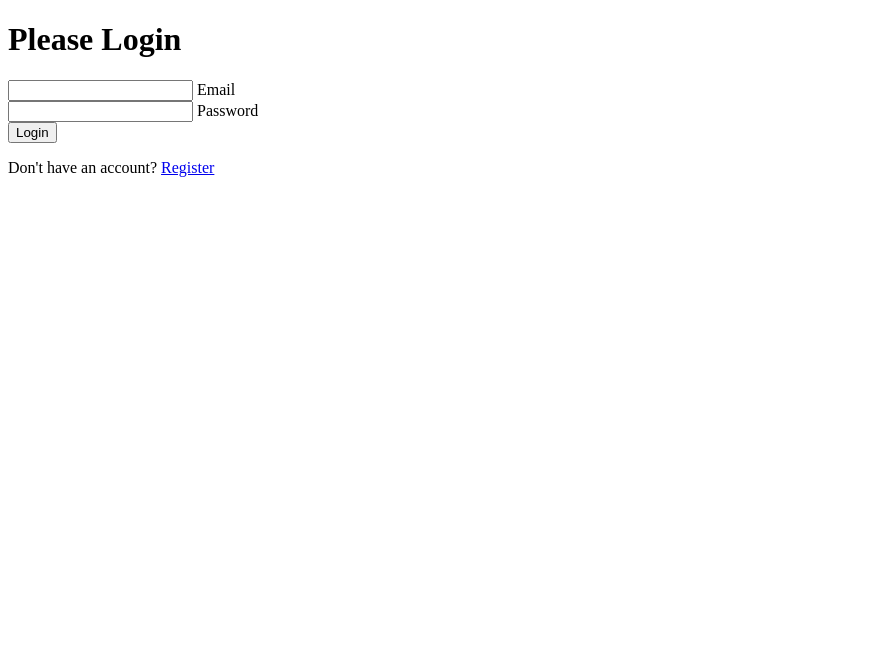
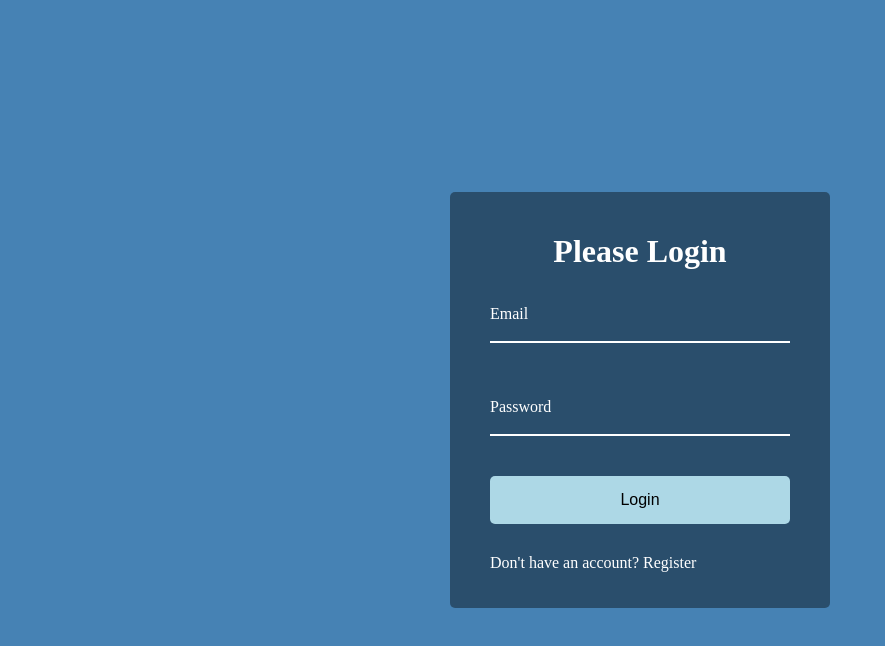
Before and after one commit to kasimugur/html-css-js-app, a plain HTML site: page user-login-app/index.html in a window 1280 px wide. Shown: the whole page, without its empty margins (0-885 px from the left). Drawn offline with Linux system fonts and the light colour scheme.

Commit message:
style css added

```diff
--- a/user-login-app/index.html
+++ b/user-login-app/index.html
@@ -12,11 +12,11 @@
   <div class="container">
     <h1>Please Login</h1>
     <form class="form-control">
-      <input type="text">
+      <input type="email" required>
       <label>Email</label>
     </form>
     <form class="form-control">
-      <input type="password">
+      <input type="password" required>
       <label>Password</label>
     </form>
     <button class="btn">Login</button>
--- a/user-login-app/style.css
+++ b/user-login-app/style.css
@@ -0,0 +1,97 @@
+* {
+  box-sizing: border-box;
+}
+
+body {
+  background-color: steelblue;
+  color: #fff;
+  display: flex;
+  flex-direction: column;
+  align-items: center;
+  justify-content: center;
+  height: 100vh;
+  overflow: hidden;
+  margin: 0;
+}
+
+.container {
+  background-color: rgba(0, 0, 0, 0.4);
+  padding: 20px 40px;
+  border-radius: 5px;
+}
+
+.container h1 {
+  text-align: center;
+  margin-bottom: 10px;
+}
+
+.container a {
+  text-decoration: none;
+  color: #fff;
+}
+
+.btn {
+  cursor: pointer;
+  display: inline-block;
+  width: 100%;
+  background-color: lightblue;
+  padding: 15px;
+  font-size: 16px;
+  border: 0;
+  border-radius: 5px;
+}
+
+.btn:focus {
+  outline: 0;
+}
+
+.btn:active {
+  transform: scale(0.98);
+}
+
+.text {
+  margin-top: 30px;
+}
+
+.form-control {
+  position: relative;
+  margin: 20px 0 40px;
+  width: 300px;
+}
+
+.form-control input {
+  background-color: transparent;
+  border: 0;
+  border-bottom: 2px solid #fff;
+  display: block;
+  width: 100%;
+  padding: 15px 0;
+  font-size: 18px;
+  color: #fff;
+}
+
+.form-control input:focus,
+.form-control input:valid {
+  outline: 0;
+  border-bottom-color: lightblue;
+}
+
+.form-control label {
+  position: absolute;
+  top: 15px;
+  left: 0;
+  pointer-events: none;
+}
+
+.form-control label span {
+  display: inline-block;
+  font-size: 18px;
+  min-width: 5px;
+  transition: 0.3s cubic-bezier(0.68, -0.55, 0.265, 1.55);
+}
+
+.form-control input:focus+label span,
+.form-control input:valid+label span {
+  color: lightblue;
+  transform: translateY(-30px);
+}
```
